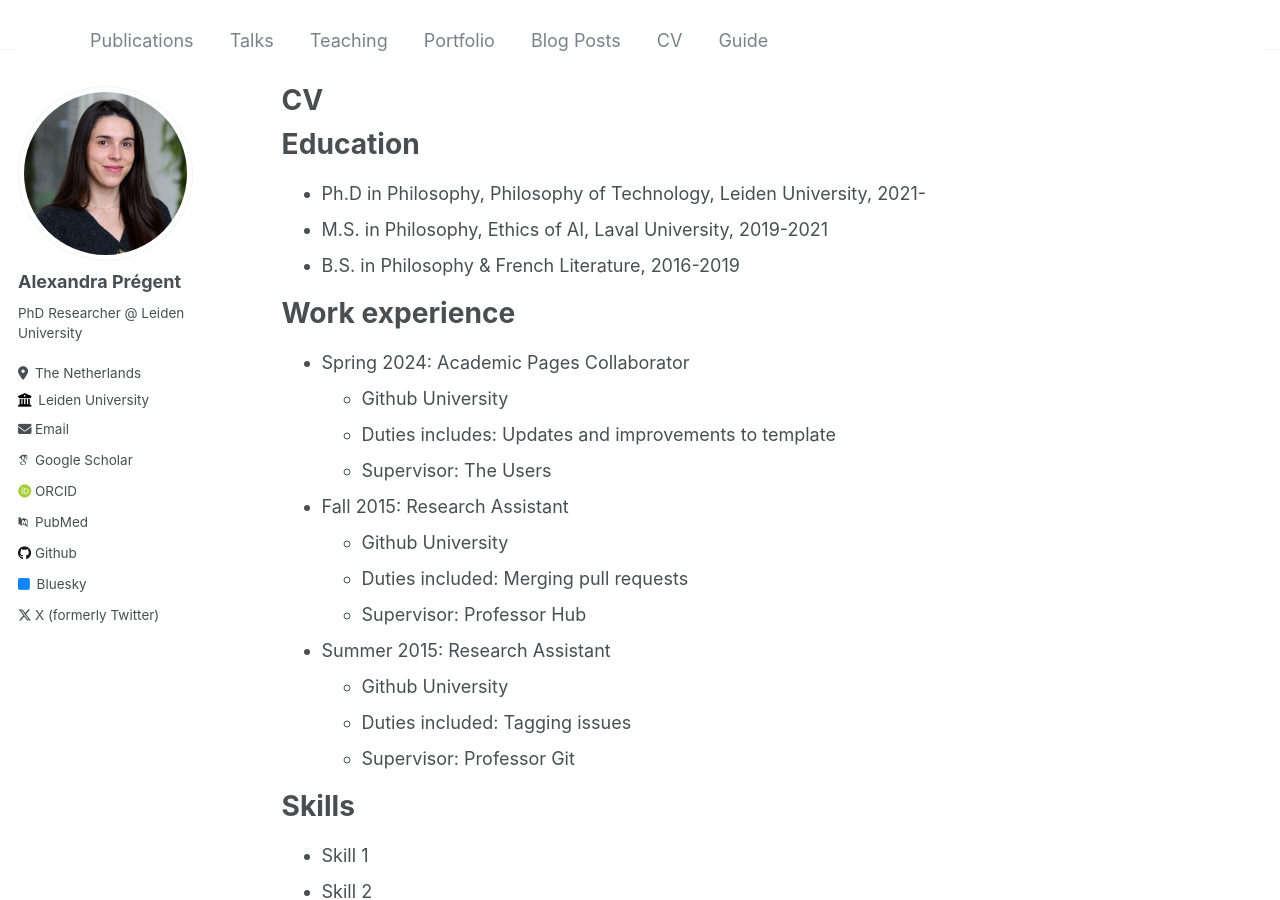
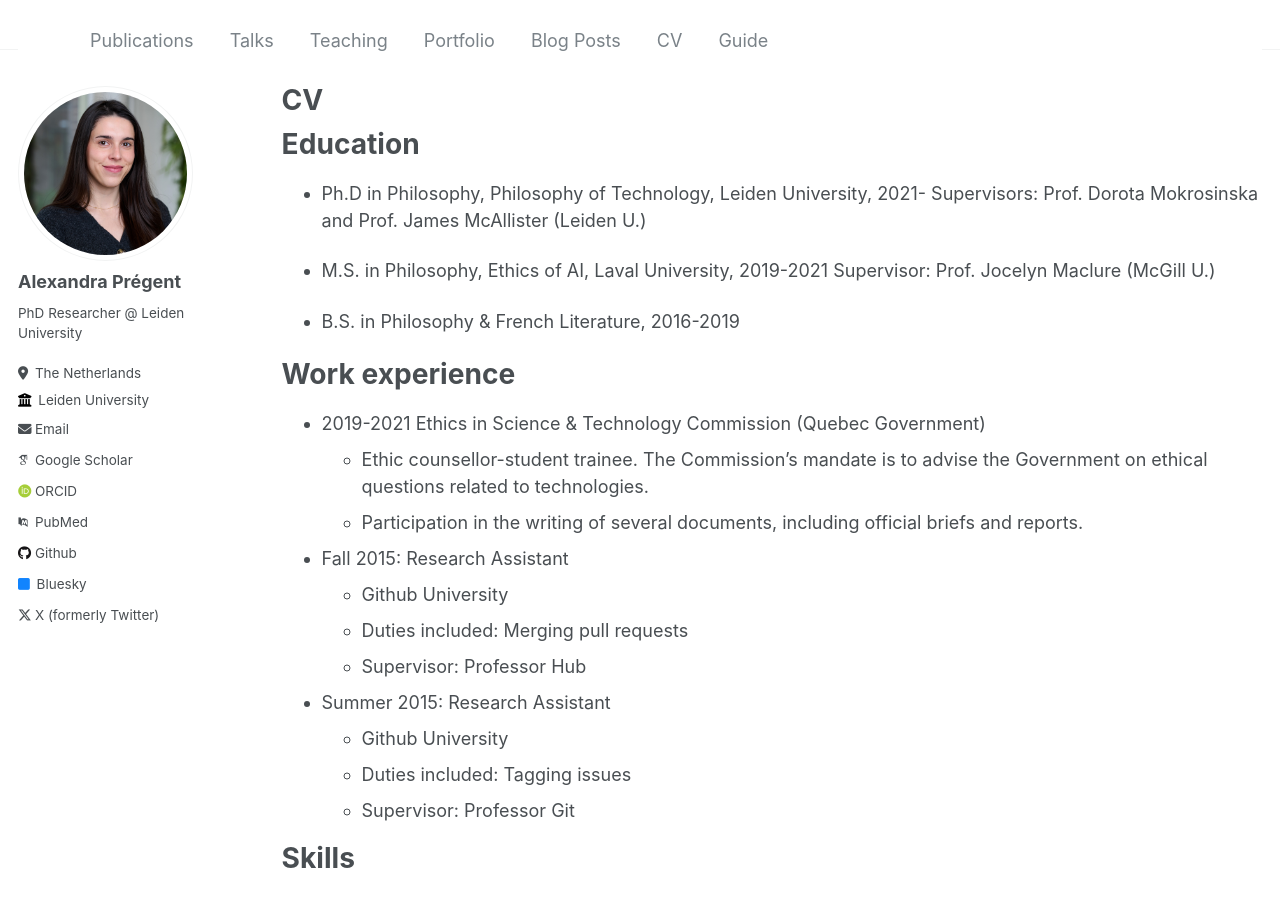
Before and after one commit to AlexandraPregent/AlexandraPregent.github.io, a Jekyll site: the page built from _pages/cv.md, in a window 1280 px wide and 900 px high. Built offline with Jekyll 4.4.1, drawn with Linux system fonts in a browser that asks for light colours; some web fonts are replaced.

Commit message:
Update cv.md

```diff
--- a/_pages/cv.md
+++ b/_pages/cv.md
@@ -12,15 +12,18 @@ redirect_from:
 Education
 ======
 * Ph.D in Philosophy, Philosophy of Technology, Leiden University, 2021-
+  Supervisors: Prof. Dorota Mokrosinska and Prof. James McAllister (Leiden U.)
+
 * M.S. in Philosophy, Ethics of AI, Laval University, 2019-2021
+  Supervisor: Prof. Jocelyn Maclure (McGill U.)
+
 * B.S. in Philosophy & French Literature, 2016-2019
 
 Work experience
 ======
-* Spring 2024: Academic Pages Collaborator
-  * Github University
-  * Duties includes: Updates and improvements to template
-  * Supervisor: The Users
+* 2019-2021 Ethics in Science & Technology Commission (Quebec Government)
+  * Ethic counsellor-student trainee. The Commission's mandate is to advise the Government on ethical questions related to technologies.
+  * Participation in the writing of several documents, including official briefs and reports.
 
 * Fall 2015: Research Assistant
   * Github University
```
